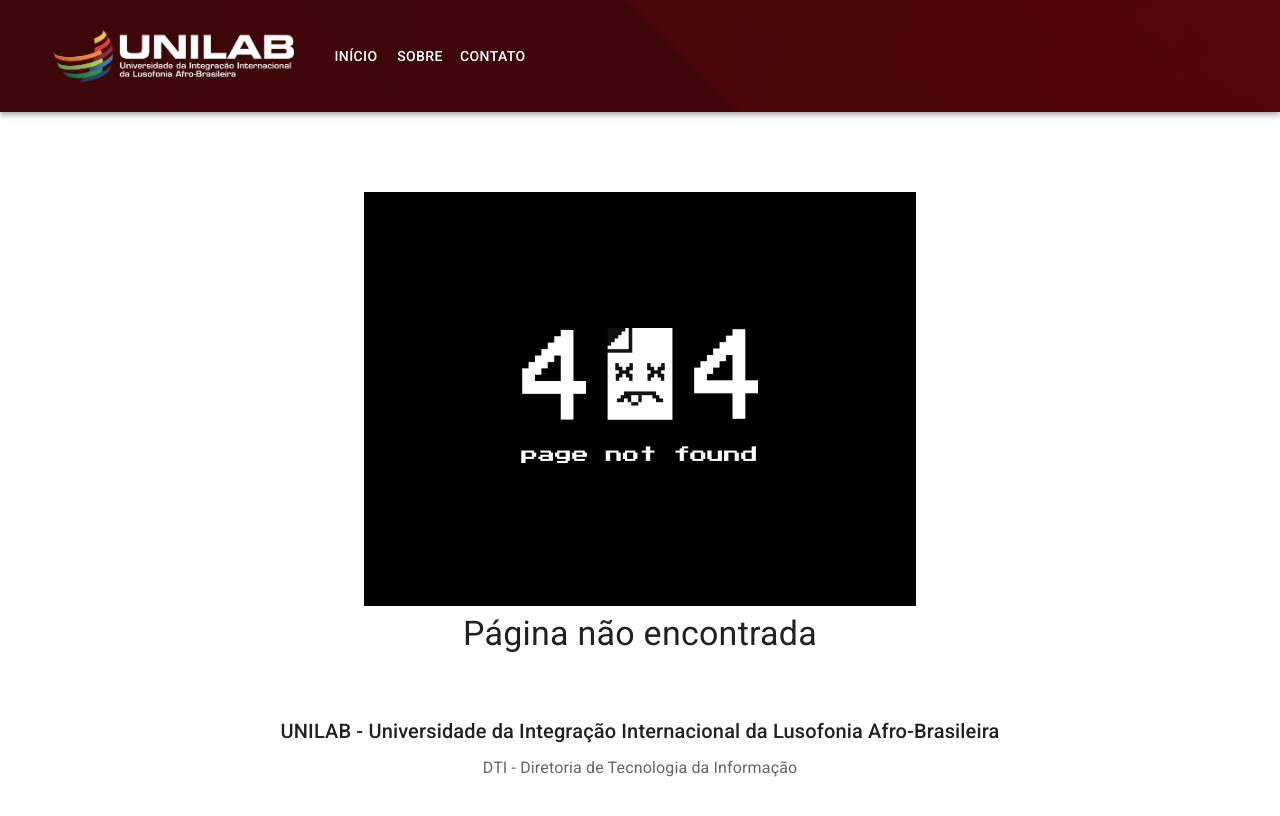
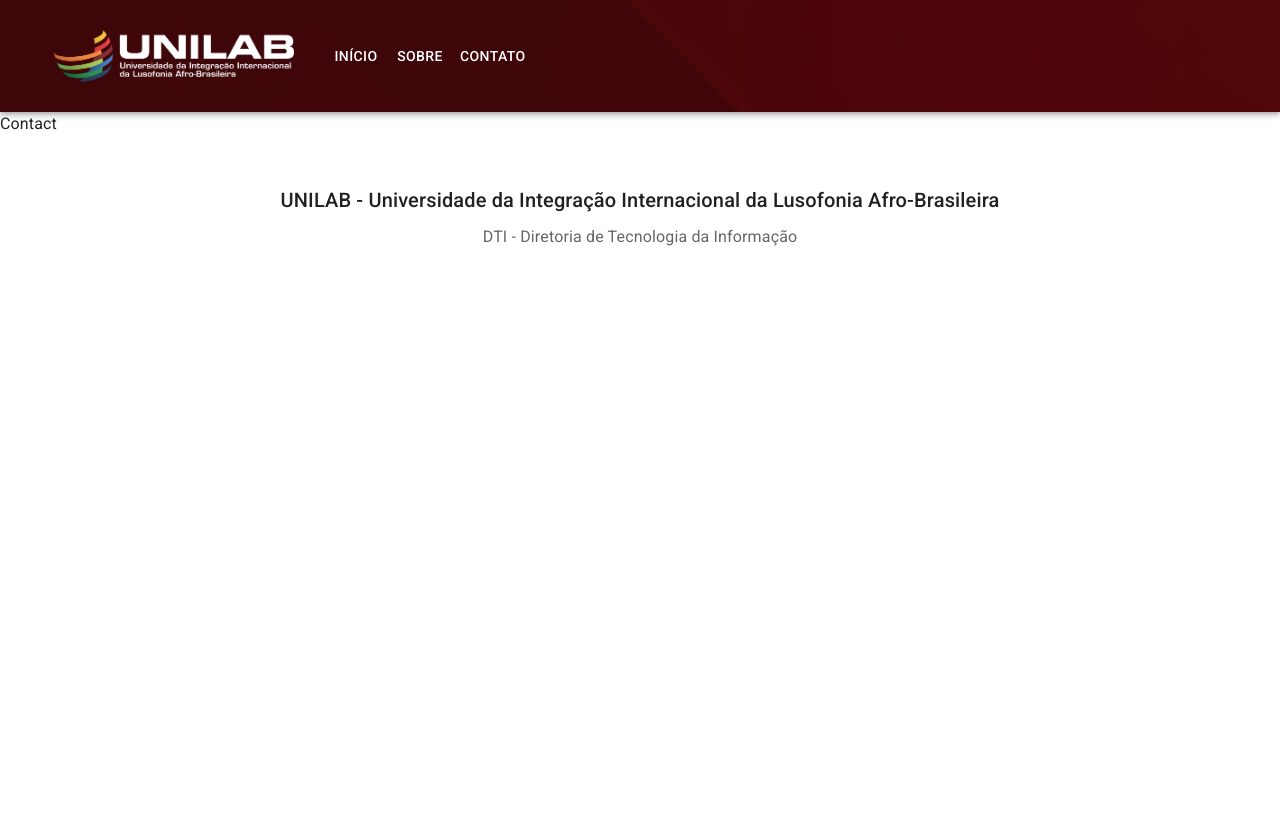
Before and after one commit to jefponte/painelplanejamento, a React (Create React App) app: page /contato in a window 1280 px wide. Shown: the top 816 px of the page. Built offline with nearby package versions, Linux system fonts and the light colour scheme.

Commit message:
Add route to have contact and about

```diff
--- /dev/null
+++ b/src/pages/Contact/index.jsx
@@ -0,0 +1,5 @@
+function Contact() {
+    return ( <>Contact</> );
+}
+
+export default Contact;
--- a/src/pages/Home/index.jsx
+++ /dev/null
@@ -1,5 +0,0 @@
-function Home() {
-    return ( <>Home</> );
-}
-
-export default Home;
--- a/src/router/Router.jsx
+++ b/src/router/Router.jsx
@@ -2,11 +2,15 @@
 import PageGoalSelected from "../pages/PageGoalSelected";
 import ErrorPage from "../pages/ErrorPage";
 import PagePanel from "../pages/PagePanel";
+import About from "../pages/About";
+import Contact from "../pages/Contact";
 
 function Router() {
     return (<BrowserRouter>
         <Routes>
             <Route path="/" element={<PagePanel />} />
+            <Route path="/sobre" element={<About />} />
+            <Route path="/contato" element={<Contact />} />
             <Route path="/meta/:id" element={<PageGoalSelected />} />
             <Route path="*" element={<ErrorPage />} />
         </Routes>
```
